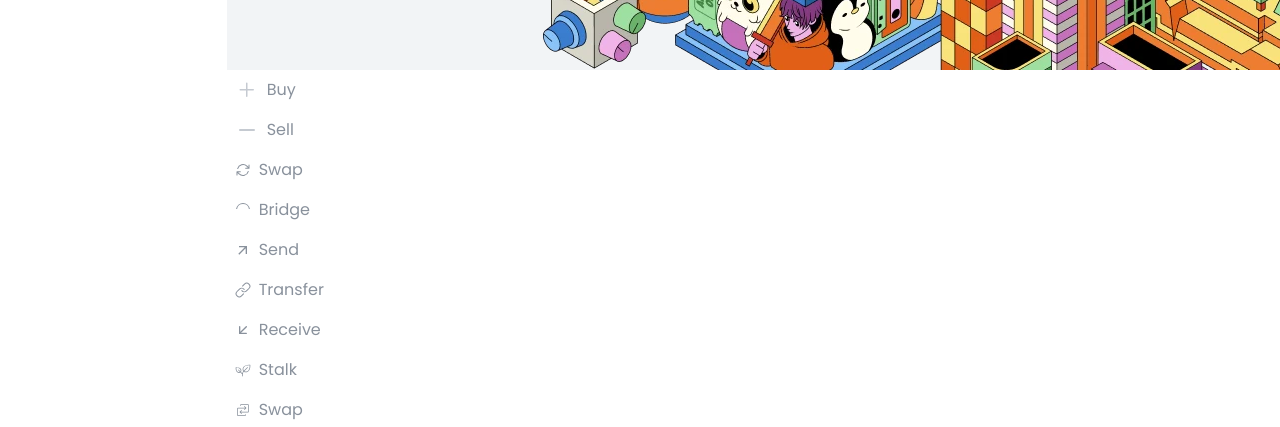
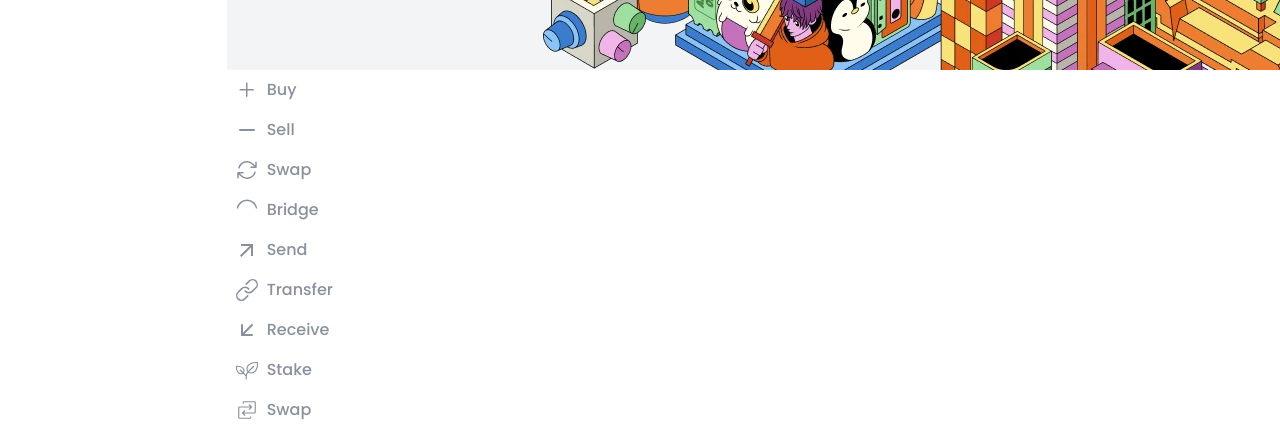
Before and after one commit to OlaiwonAbdullahi/MetaMask-Portfolio-Replica, a React (Vite) app: page / in a window 1280 px wide. Shown: the part 2331-2758 px from the top of the page. Built offline with nearby package versions, Linux system fonts and the light colour scheme.

Commit message:
update MoveCryptoSidebar.jsx and SideBar.jsx

```diff
--- a/src/components/Navigations/MoveCryptoSidebar.jsx
+++ b/src/components/Navigations/MoveCryptoSidebar.jsx
@@ -1,53 +1,31 @@
-import { GoPlus } from "react-icons/go";
-import { FiMinus } from "react-icons/fi";
-import { PiSwapLight } from "react-icons/pi";
+import { GoPlus, GoLink } from "react-icons/go";
+import { FiMinus, FiArrowDownLeft } from "react-icons/fi";
+import { PiSwapLight, PiPlantLight } from "react-icons/pi";
 import { MdOutlineArrowOutward } from "react-icons/md";
-import { FiArrowDownLeft } from "react-icons/fi";
-import { GoLink } from "react-icons/go";
-import { PiPlantLight } from "react-icons/pi";
 import { VscLoading } from "react-icons/vsc";
+import { HiArrowPath } from "react-icons/hi2";
 
-import { HiArrowPath } from "react-icons/hi2";
+const ActionButton = ({ Icon, label }) => {
+  return (
+    <div className="flex gap-2 items-center text-text hover:bg-bgColor w-40 p-2 rounded-md transition-all duration-300 cursor-pointer">
+      <Icon className="text-xl text-text w-6 h-6" />
+      <span>{label}</span>
+    </div>
+  );
+};
+
 export default function MoveCrypto() {
   return (
-    <div className="">
-      <div className=" flex gap-2 items-center text-text hover:bg-bgColor w-40 p-2 rounded-md transition-all duration-300 cursor-pointer">
-        <GoPlus className="text-xl text-secondary w-6 h-6" />
-        <span>Buy</span>
-      </div>
-      <div className="flex gap-2 items-center text-text hover:bg-bgColor w-40 p-2 rounded-md transition-all duration-300 cursor-pointer">
-        <FiMinus className="text-xl text-secondary w-6 h-6" />
-        <span>Sell</span>
-      </div>
-      <div className="flex gap-2 items-center text-text hover:bg-bgColor w-40 p-2 rounded-md transition-all duration-300 cursor-pointer">
-        <HiArrowPath />
-
-        <span>Swap</span>
-      </div>
-      <div className="flex gap-2 items-center text-text hover:bg-bgColor w-40 p-2 rounded-md transition-all duration-300 cursor-pointer">
-        <VscLoading />
-        <span>Bridge</span>
-      </div>
-      <div className="flex gap-2 items-center text-text hover:bg-bgColor w-40 p-2 rounded-md transition-all duration-300 cursor-pointer">
-        <MdOutlineArrowOutward />
-        <span>Send</span>
-      </div>
-      <div className="flex gap-2 items-center text-text hover:bg-bgColor w-40 p-2 rounded-md transition-all duration-300 cursor-pointer">
-        <GoLink />
-        <span>Transfer</span>
-      </div>
-      <div className="flex gap-2 items-center text-text hover:bg-bgColor w-40 p-2 rounded-md transition-all duration-300 cursor-pointer">
-        <FiArrowDownLeft />
-        <span>Receive</span>
-      </div>
-      <div className="flex gap-2 items-center text-text hover:bg-bgColor w-40 p-2 rounded-md transition-all duration-300 cursor-pointer">
-        <PiPlantLight />
-        <span>Stalk</span>
-      </div>
-      <div className="flex gap-2 items-center text-text hover:bg-bgColor w-40 p-2 rounded-md transition-all duration-300 cursor-pointer">
-        <PiSwapLight />
-        <span>Swap</span>
-      </div>
+    <div className="font-medium">
+      <ActionButton Icon={GoPlus} label="Buy" />
+      <ActionButton Icon={FiMinus} label="Sell" />
+      <ActionButton Icon={HiArrowPath} label="Swap" />
+      <ActionButton Icon={VscLoading} label="Bridge" />
+      <ActionButton Icon={MdOutlineArrowOutward} label="Send" />
+      <ActionButton Icon={GoLink} label="Transfer" />
+      <ActionButton Icon={FiArrowDownLeft} label="Receive" />
+      <ActionButton Icon={PiPlantLight} label="Stake" />
+      <ActionButton Icon={PiSwapLight} label="Swap" />
     </div>
   );
 }
--- a/src/components/Navigations/SideBar.jsx
+++ b/src/components/Navigations/SideBar.jsx
@@ -1,13 +1,13 @@
 import Logo from "../logo.jsx";
 import { RiNftFill } from "react-icons/ri";
-import { MdOutlineStars } from "react-icons/md";
+import { MdOutlineStars, MdOutlineKeyboardArrowRight } from "react-icons/md";
 import { PiJoystickLight } from "react-icons/pi";
 import { LiaHubspot } from "react-icons/lia";
 import { BsGrid1X2 } from "react-icons/bs";
 import { RiTokenSwapLine } from "react-icons/ri";
 import { HiMiniArrowTopRightOnSquare } from "react-icons/hi2";
-import { MdOutlineKeyboardArrowRight } from "react-icons/md";
 import { Link } from "react-router-dom";
+
 const SideBar = () => {
   return (
     <div className="p-4 bg-white w-48 sticky top-0 h-screen flex flex-col justify-between">
@@ -17,45 +17,78 @@ const SideBar = () => {
 
       <div className="flex flex-col gap-4">
         <Link to="/">
-          <div className="flex gap-2 items-center text-text hover:bg-bgColor w-40 p-2 rounded-md transition-all duration-300 cursor-pointer">
+          <div
+            className="flex gap-2 items-center text-text hover:bg-bgColor w-40 p-2 rounded-md transition-all duration-300 cursor-pointer"
+            aria-label="Overview"
+          >
             <BsGrid1X2 className="text-xl" />
             <span>Overview</span>
           </div>
         </Link>
-        <div className="flex gap-2 items-center text-text hover:bg-bgColor w-40 p-2 rounded-md transition-all duration-300 cursor-pointer">
+
+        <Link to="/move-crypto">
+          <div
+            className="flex gap-2 items-center text-text hover:bg-bgColor w-40 p-2 rounded-md transition-all duration-300 cursor-pointer"
+            aria-label="Move Crypto"
+          >
             <RiTokenSwapLine className="text-xl" />
-          <span className="whitespace-nowrap flex ">
-            Move Crypto <MdOutlineKeyboardArrowRight className=" mt-1" />
+            <span className="whitespace-nowrap flex">
+              Move Crypto <MdOutlineKeyboardArrowRight className="mt-1" />
             </span>
           </div>
+        </Link>
 
-        <div className="flex gap-2 items-center text-text hover:bg-bgColor w-40 p-2 rounded-md transition-all duration-300 cursor-pointer">
+        <Link to="/tokens">
+          <div
+            className="flex gap-2 items-center text-text hover:bg-bgColor w-40 p-2 rounded-md transition-all duration-300 cursor-pointer"
+            aria-label="Tokens"
+          >
             <MdOutlineStars className="text-xl" />
             <span>Token</span>
           </div>
+        </Link>
 
-        <div className="flex gap-2 items-center text-text hover:bg-bgColor w-40 p-2 rounded-md transition-all duration-300 cursor-pointer">
+        <Link to="/nfts">
+          <div
+            className="flex gap-2 items-center text-text hover:bg-bgColor w-40 p-2 rounded-md transition-all duration-300 cursor-pointer"
+            aria-label="NFTs"
+          >
             <RiNftFill className="text-xl" />
             <span>NFTs</span>
           </div>
+        </Link>
 
-        <div className="flex gap-2 items-center text-text hover:bg-bgColor w-40 p-2 rounded-md transition-all duration-300 cursor-pointer">
+        <Link to="/dapp">
+          <div
+            className="flex gap-2 items-center text-text hover:bg-bgColor w-40 p-2 rounded-md transition-all duration-300 cursor-pointer"
+            aria-label="Dapp"
+          >
             <LiaHubspot className="text-xl" />
             <span>Dapp</span>
           </div>
+        </Link>
 
-        <div className="flex gap-2 items-center text-text hover:bg-bgColor w-40 p-2 rounded-md transition-all duration-300 cursor-pointer">
+        <Link to="/games">
+          <div
+            className="flex gap-2 items-center text-text hover:bg-bgColor w-40 p-2 rounded-md transition-all duration-300 cursor-pointer"
+            aria-label="Games"
+          >
             <PiJoystickLight className="text-xl" />
             <span>Games</span>
           </div>
+        </Link>
       </div>
 
       <div>
         <hr className="border-gray-300 mb-4" />
 
-        <span className="flex p-2 gap-2 text-sm text-text">
+        <a
+          href="/terms-of-use"
+          className="flex p-2 gap-2 text-sm text-text hover:underline"
+          aria-label="Terms of Use"
+        >
           Terms of Use <HiMiniArrowTopRightOnSquare className="mt-1" />
-        </span>
+        </a>
       </div>
     </div>
   );
```
Lines whose indentation alone changed are shown as unchanged.
